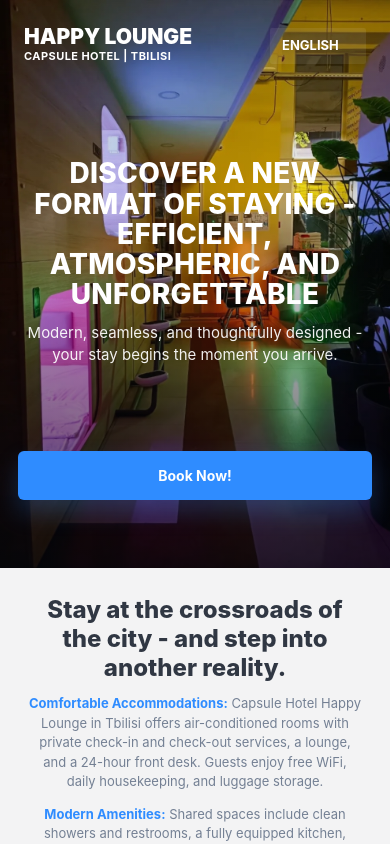
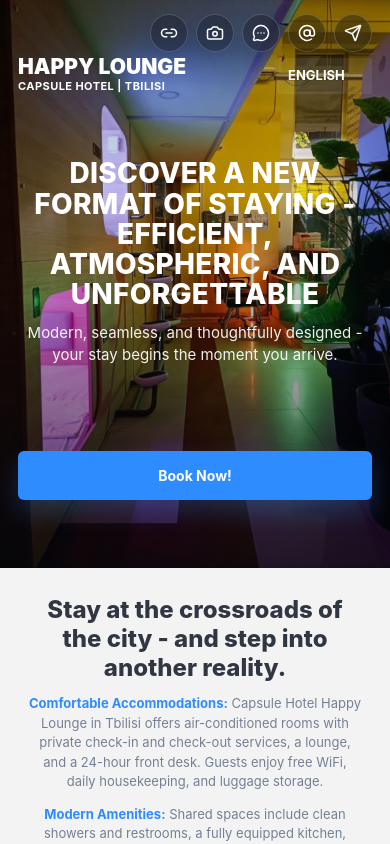
Before and after one commit to sitemech/happy-lounge, a Next.js app: page / in a window 390 px wide. Shown: the top 844 px of the page. Built offline with nearby package versions, Linux system fonts and the light colour scheme.

Commit message:
Add social links to hero header

```diff
--- a/components/happy-lounge-landing.module.css
+++ b/components/happy-lounge-landing.module.css
@@ -32,10 +32,49 @@
     no-repeat;
 }
 
+.socialBar {
+  position: absolute;
+  z-index: 3;
+  top: 18px;
+  left: 42px;
+  right: 42px;
+  display: flex;
+  justify-content: flex-end;
+  gap: 10px;
+}
+
+.socialLink {
+  width: 42px;
+  height: 42px;
+  display: grid;
+  place-items: center;
+  border-radius: 999px;
+  color: #fff;
+  background: rgba(9, 14, 22, 0.34);
+  border: 1px solid rgba(255, 255, 255, 0.18);
+  backdrop-filter: blur(14px);
+  box-shadow: 0 10px 28px rgba(0, 0, 0, 0.18);
+  transition:
+    transform 0.2s ease,
+    background 0.2s ease,
+    border-color 0.2s ease;
+}
+
+.socialLink:hover {
+  transform: translateY(-1px);
+  background: rgba(47, 140, 255, 0.22);
+  border-color: rgba(255, 255, 255, 0.3);
+}
+
+.socialLink svg {
+  width: 18px;
+  height: 18px;
+}
+
 .nav {
   position: absolute;
   z-index: 3;
-  top: 48px;
+  top: 72px;
   left: 42px;
   right: 42px;
   display: flex;
@@ -564,8 +603,13 @@
     min-height: 520px;
   }
 
+  .socialBar {
+    left: 24px;
+    right: 24px;
+  }
+
   .nav {
-    top: 28px;
+    top: 66px;
     left: 24px;
     right: 24px;
   }
@@ -631,10 +675,28 @@
     min-height: 568px;
   }
 
+  .socialBar {
+    top: 14px;
+    left: 18px;
+    right: 18px;
+    gap: 8px;
+  }
+
+  .socialLink {
+    width: 38px;
+    height: 38px;
+  }
+
   .hero {
     background-position:
       center,
       58% center;
+  }
+
+  .nav {
+    top: 58px;
+    left: 18px;
+    right: 18px;
   }
 
   .heroTitle {
--- a/components/happy-lounge-landing.tsx
+++ b/components/happy-lounge-landing.tsx
@@ -1,7 +1,22 @@
 "use client"
 
 import { useEffect, useState } from "react"
-import { BedDouble, ChevronLeft, ChevronRight, Coffee, Lock, MapPin, Sparkles, X, Zap } from "lucide-react"
+import {
+  AtSign,
+  BedDouble,
+  Camera,
+  ChevronLeft,
+  ChevronRight,
+  Coffee,
+  Link2,
+  Lock,
+  MapPin,
+  MessageCircleMore,
+  Send,
+  Sparkles,
+  X,
+  Zap,
+} from "lucide-react"
 
 import styles from "./happy-lounge-landing.module.css"
 
@@ -13,6 +28,34 @@ const GOOGLE_MAPS_URL =
   "https://www.google.com/maps/search/?api=1&query=Happy+Lounge+capsule+hotel+63+Merab+Kostava+St+Tbilisi"
 const GOOGLE_MAPS_EMBED_URL =
   "https://www.google.com/maps?q=41.714087,44.782185&z=16&output=embed"
+
+const socialLinks = [
+  {
+    href: "https://linktr.ee/happy_lounge?fbclid=IwY2xjawSwk_9leHRuA2FlbQIxMABicmlkETFJVkMxN0k4NHJYdkdqdUo2c3J0YwZhcHBfaWQQMjIyMDM5MTc4ODIwMDg5MgABHsDrfJn6SNPV3r0NZEAN7uZrHOclZfzIZN_9Ao1R_Bmi_PRQjmKpX8vwTHFS_aem_dgSt7SRTHxzQQ3HwbV9aJw",
+    label: "Linktree",
+    Icon: Link2,
+  },
+  {
+    href: "https://www.instagram.com/capsule_hotel_tbilisi",
+    label: "Instagram",
+    Icon: Camera,
+  },
+  {
+    href: "https://www.facebook.com/profile.php?id=61589870320539",
+    label: "Facebook",
+    Icon: MessageCircleMore,
+  },
+  {
+    href: "https://www.threads.com/@capsule_hotel_tbilisi",
+    label: "Threads",
+    Icon: AtSign,
+  },
+  {
+    href: "https://t.me/capsule_hotel_tbilisi",
+    label: "Telegram",
+    Icon: Send,
+  },
+] as const
 
 const featuredGalleryImages = [
   {
@@ -450,6 +493,22 @@ export function HappyLoungeLanding() {
           id="top"
           style={{ backgroundImage: HERO_BACKGROUND }}
         >
+          <div className={styles.socialBar} aria-label="Social links">
+            {socialLinks.map(({ href, label, Icon }) => (
+              <a
+                key={label}
+                className={styles.socialLink}
+                href={href}
+                target="_blank"
+                rel="noopener noreferrer"
+                aria-label={label}
+                title={label}
+              >
+                <Icon />
+              </a>
+            ))}
+          </div>
+
           <nav className={styles.nav} aria-label="Main navigation">
             <a className={styles.brand} href="#top">
               HAPPY LOUNGE
```
